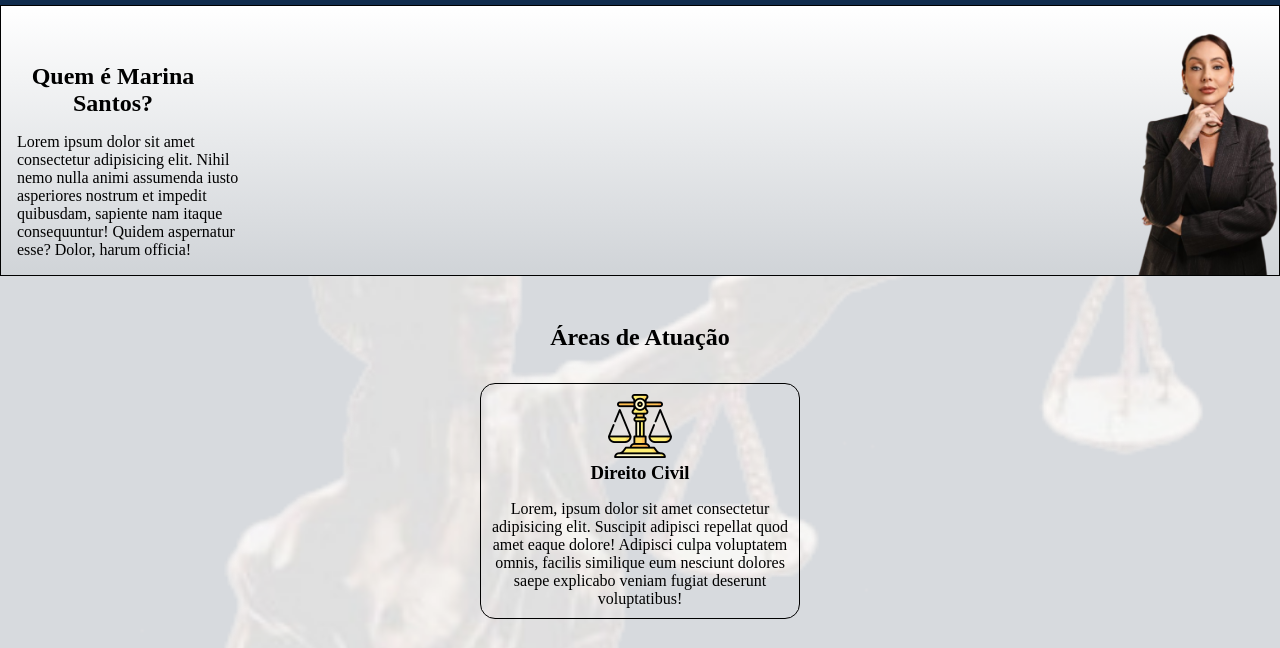
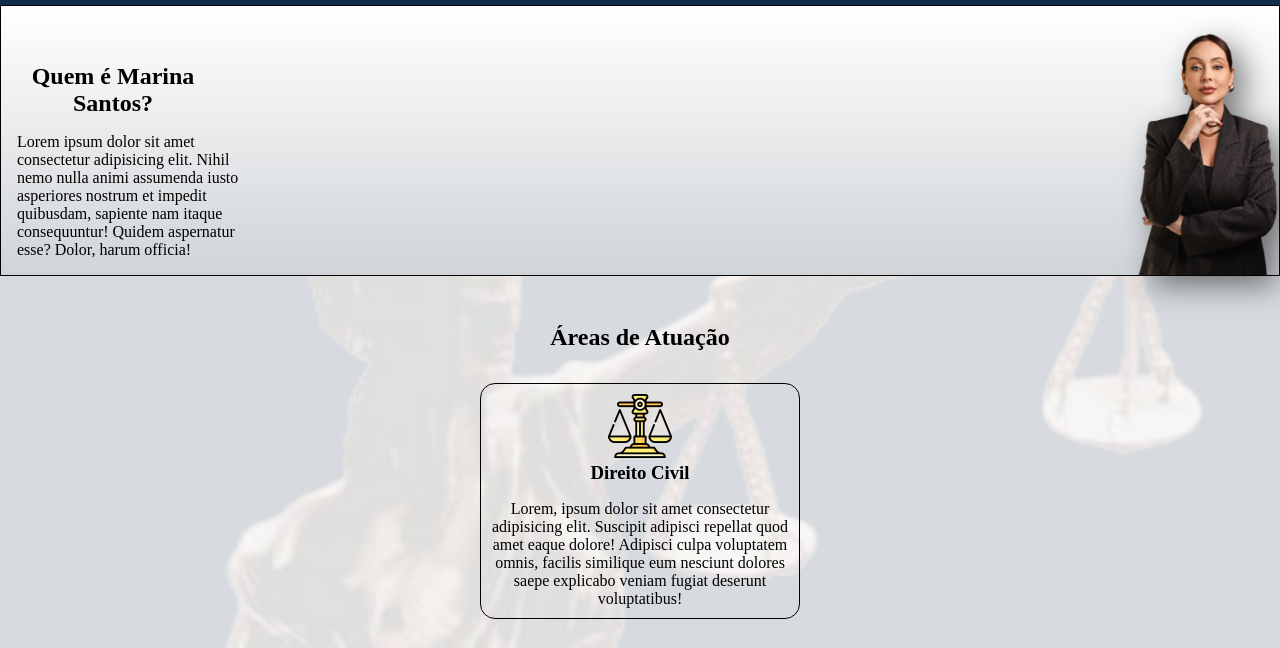
Before and after one commit to Chrystian-Oliveira/Site-Advogada, a plain HTML site: page index.html in a window 1280 px wide. Shown: the part 123-771 px from the top of the page. Drawn offline with Linux system fonts and the light colour scheme.

Commit message:
Update estilo-geral.css

```diff
--- a/Estilos/estilo-geral.css
+++ b/Estilos/estilo-geral.css
@@ -22,6 +22,10 @@ header {
 
 .menu {
     margin-right: 2rem;
+}
+
+.secao-quem-sou img {
+    filter: drop-shadow(10px 10px 15px rgba(0, 0, 0, 0.5));
 }
 
 .descricao-secao {
@@ -51,6 +55,20 @@ header {
 }
 
 /*-----------------------------------------------------*/
+
+/* .fade-in.direito {
+    opacity: 0;
+    animation: fadeIn 2s forwards;
+}
+
+@keyframes fadeIn {
+    from {
+        opacity: 0;
+    }
+    to {
+        opacity: 1;
+    }
+} */
 
 
 .areas-atuacao {
```
